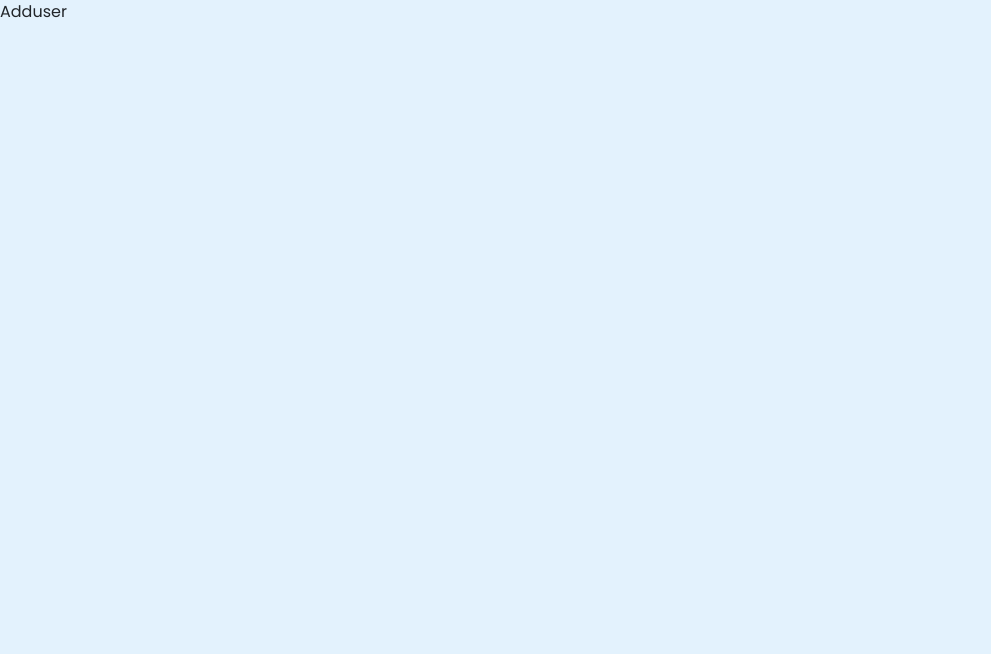
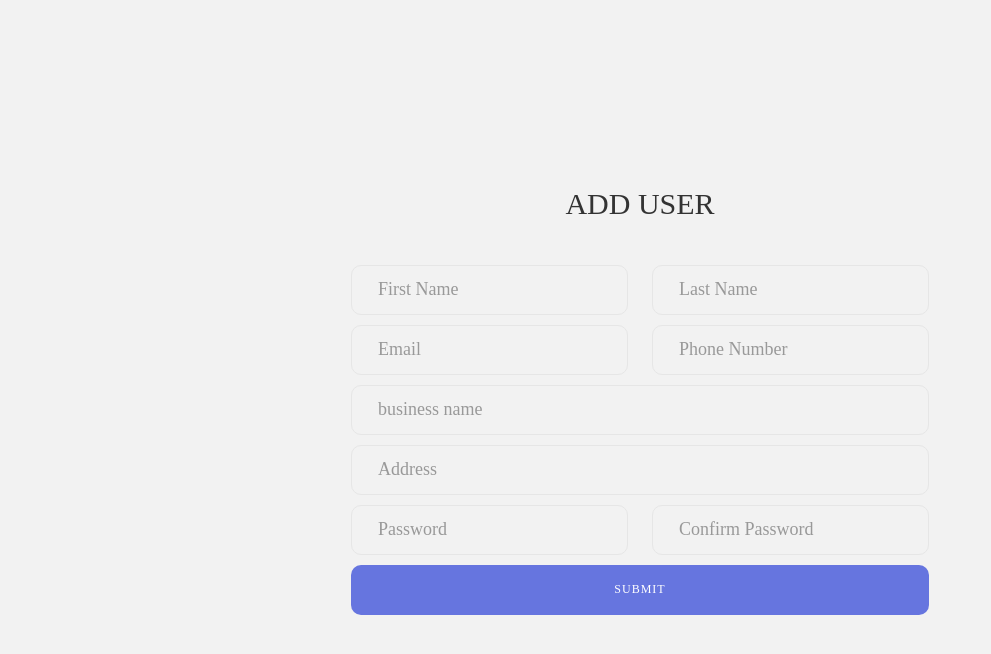
Before and after one commit to krishna3571/B2B, a React (Create React App) app: page /adduser in a window 1280 px wide. Shown: the top 654 px of the page, without its empty margins (0-991 px from the left). Built offline with nearby package versions, Linux system fonts and the light colour scheme.

Commit message:
add code

```diff
--- a/src/Adduser.js
+++ b/src/Adduser.js
@@ -1,7 +1,96 @@
 import React from 'react'
+import { FaFacebook, FaWhatsapp } from 'react-icons/fa';
 
 export default function Adduser() {
   return (
-    <div>Adduser</div>
+    <>
+      <div class="limiter">
+        <div class="container-login100">
+
+
+          <form class="validate-form login100-form1_ad " >
+            <span class="login100-form-title p-b-43">
+              ADD USER
+            </span>
+
+            <div className="row">
+              <div className="col-md-6">
+                <div className="wrap-input100 validate-input" data-validate="First Name is required">
+                  <input className="input100" type="text" placeholder="First Name" name="fname" />
+                  <span className="focus-input100"></span>
+                </div>
+              </div>
+
+              <div className="col-md-6">
+                <div className="wrap-input100 validate-input" data-validate="Last Name is required">
+                  <input className="input100" type="text" placeholder="Last Name" name="lname" />
+                  <span className="focus-input100"></span>
+                </div>
+              </div>
+            </div>
+
+            <div className="row">
+              <div className="col-md-6">
+                <div class="wrap-input100 validate-input" data-validate="Valid email is required: ex@abc.xyz">
+                  <input class="input100" type="text" pattern="[a-zA-Z0-9._%+-]+@[a-zA-Z0-9.-]+\.[a-zA-Z]{2,}"
+                    name="email" placeholder='Email' />
+                  <span class="focus-input100"></span>
+                </div>
+              </div>
+
+              <div className="col-md-6">
+                <div class="wrap-input100 validate-input" data-validate="Valid phone number is required">
+                  <input class="input100" type="tel" pattern="^(\+91[\-\s]?)?[0]?(91)?[789]\d{9}$"
+                    maxLength="10" placeholder='Phone Number' name="phone" />
+                  <span class="focus-input100"></span>
+                </div>
+              </div >
+            </div >
+
+
+            <div class="wrap-input100 validate-input" data-validate="business name is required">
+              <input class="input100" type="text" placeholder='business name' name="business" />
+              <span class="focus-input100"></span>
+            </div>
+
+            <div class="wrap-input100 validate-input" data-validate="Address is required">
+              <input class="input100" type="text" placeholder='Address' name="address" />
+              <span class="focus-input100"></span>
+            </div>
+
+
+
+
+
+            <div className="row">
+              <div className="col-md-6">
+                <div class="wrap-input100 validate-input" data-validate="Password is required">
+                  <input class="input100" type="password" placeholder='Password' name="password" />
+                  <span class="focus-input100"></span>
+                </div>
+              </div>
+
+              <div className="col-md-6">
+                <div class="wrap-input100 validate-input" data-validate="Confirm Password is required">
+                  <input class="input100" type="password" placeholder='Confirm Password' name="confirmPassword" />
+                  <span class="focus-input100"></span>
+                </div>
+              </div>
+            </div>
+
+
+            <div class="container-login100-form-btn">
+              <button class="login100-form-btn">
+                Submit
+              </button>
+            </div>
+
+
+          </form>
+        </div>
+
+      </div>
+
+    </>
   )
 }
--- a/src/Forgetpasswrod.js
+++ b/src/Forgetpasswrod.js
@@ -52,7 +52,9 @@ export default function Forgetpasswrod() {
               <p>Your code was sent to you via email</p>
 
               <div class="otp-field mb-4">
+
                 <input type="number" />
+                <span className="focus-input100"></span>
                 <input type="number" />
                 <input type="number" />
                 <input type="number" />
@@ -91,21 +93,13 @@ export default function Forgetpasswrod() {
                 />
                 <span className="focus-input100"></span>
               </div>
-              <div className="wrap-input100 validate-input" data-validate="Password is required">
+              <div className="wrap-input100 validate-input" style={{ position: 'relative' }} data-validate="Password is required">
                 <input
                   className="input100"
                   type={passwordVisible ? 'text' : 'password'}
                   placeholder='conform Password'
                   name="pass"
                 />
-                <span className="focus-input100"></span>
-                <button
-
-                  type='button'
-                  onClick={togglePasswordVisibility}
-                >
-                  {passwordVisible ? <FaEyeSlash className='eye_setting_input' /> : <FaEye className='eye_setting_input' />}
-                </button>
                 <span className="focus-input100"></span>
               </div>
               <div className="container-login100-form-btn">
@@ -116,10 +110,7 @@ export default function Forgetpasswrod() {
             </form>
           </div>
         </div>
-
       }
-
-
     </>
   )
 }
--- a/src/Sidebar.js
+++ b/src/Sidebar.js
@@ -9,7 +9,7 @@ import { Link, useNavigate } from "react-router-dom";
 
 
 const YourComponent = () => {
-        const  [isNavbarOpen,setNavbarOpen] = useState(false);
+        const [isNavbarOpen, setNavbarOpen] = useState(false);
 
         const toggleNavbar = () => {
                 setNavbarOpen(!isNavbarOpen);
@@ -38,7 +38,7 @@ const YourComponent = () => {
 
                                         <div className="sidebar-content">
                                                 <ul className="lists">
-                                                        <a href="#" className="nav-link boderr" >
+                                                        <a href="Adduser" className="nav-link boderr" >
                                                                 <i className="bx bx-cog icon">
                                                                         {isNavbarOpen ? <FaUser /> : <FaUser />}
                                                                 </i>
--- a/src/css/otp.css
+++ b/src/css/otp.css
@@ -360,7 +360,14 @@ p {
     }
 }
 
-.eye_setting_input{
+.eye_setting_input {
     margin-top: -15vh;
-    margin-left: 58vh;
+    margin-left: 85vh;
 }
+
+@media screen and (max-width:1116px) {
+    .eye_setting_input {
+        margin-top: -15vh;
+        margin-left: 65vh;
+    }
+}
```
Also changed, not shown: src/css/adduser.css (added, +9 -0 lines).
